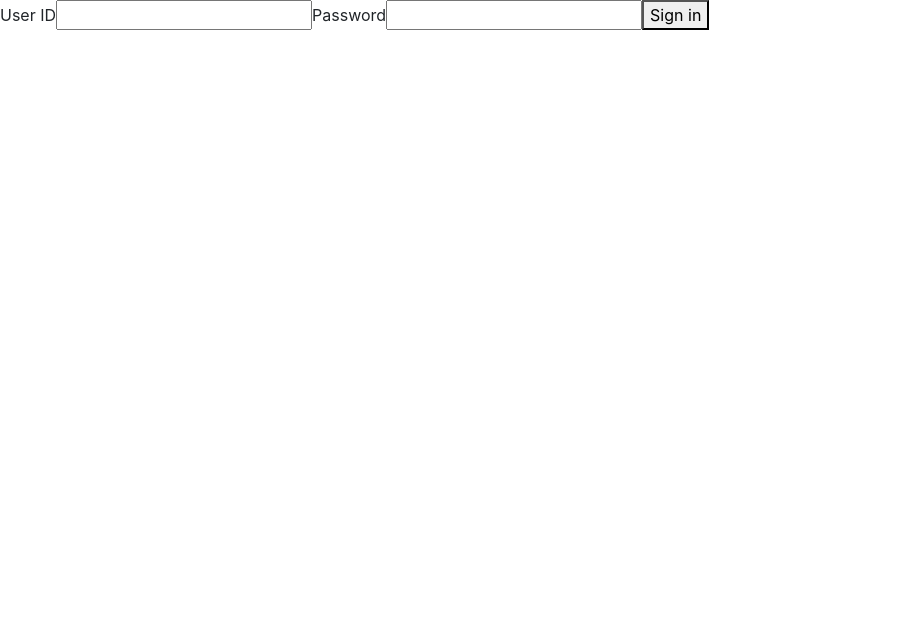
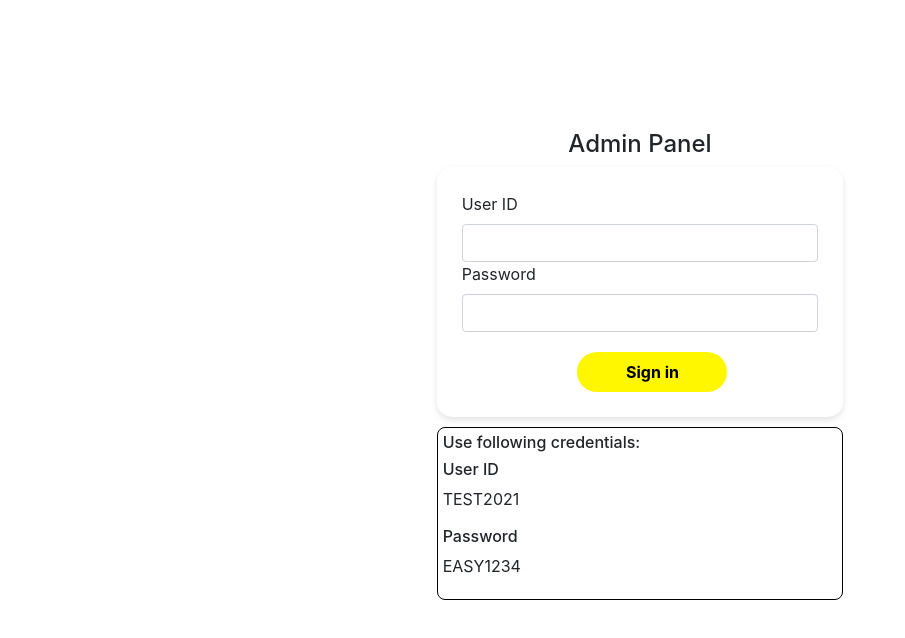
Before and after one commit to psimanta/zaynax-frontend, a React (Create React App) app: page /admin-login in a window 1280 px wide. Shown: the top 638 px of the page, without its empty margins (0-905 px from the left). Built offline with nearby package versions, Linux system fonts and the light colour scheme; no server answers.

Commit message:
Login Design

```diff
--- a/src/pages/AdminLogin.css
+++ b/src/pages/AdminLogin.css
@@ -0,0 +1,17 @@
+.form {
+    background-color: white;
+    padding: 25px;
+    box-shadow: 0px 3px 6px #0000001C;
+    border-radius: 15px;
+}
+
+.submit-btn {
+    margin-top: 20px;
+    width: 150px;
+    background-color: #FFF700;
+    color: black;
+    border-radius: 23px;
+    font-weight: bold;
+    border: none;
+    padding: 8px;
+}
--- a/src/pages/AdminLogin.js
+++ b/src/pages/AdminLogin.js
@@ -45,14 +45,26 @@ const AdminLogin = ({ history }) => {
     }
 
     return (
-        <div>
-            <form onSubmit={handleSubmit}>
-                <label htmlFor="username">User ID</label>
-                <input name="username" value={username} required onChange={handleChange} />
-                <label htmlFor="password">Password</label>
-                <input name="password" value={password} required onChange={handleChange} />
-                <button type="submit">Sign in</button>
-            </form>
+        <div style={{ paddingTop: "130px", }} className="row">
+            <div className="col-sm-4 offset-sm-4">
+                <center><h4>Admin Panel</h4></center>
+                <form onSubmit={handleSubmit} className="form">
+                    <label htmlFor="username">User ID</label>
+                    <input name="username" value={username} required onChange={handleChange} className="form-control" />
+                    <label htmlFor="password">Password</label>
+                    <input name="password" value={password} required onChange={handleChange} className="form-control" />
+                    <center><button type="submit" className="submit-btn">Sign in</button>
+                    </center>
+                </form>
+                <div style={{ borderRadius: "8px", border: "solid 1px black", padding: "5px", marginTop: "10px" }}>
+                    <h6>Use following credentials:</h6>
+                    <h6>User ID</h6>
+                    <p>TEST2021</p>
+                    <h6>Password</h6>
+                    <p>EASY1234</p>
+                </div>
+            </div>
+
         </div>
     )
 }
--- a/src/pages/UserLogin.js
+++ b/src/pages/UserLogin.js
@@ -1,5 +1,5 @@
 import { useState } from "react";
-import { withRouter, Redirect } from "react-router-dom";
+import { withRouter } from "react-router-dom";
 import Modal from "../components/Modal";
 import CheckCircleIcon from '@material-ui/icons/CheckCircle';
 import { USER_ENDPOINT } from "../utils/apiUrl";
@@ -54,13 +54,18 @@ const UserLogin = ({ history }) => {
                 <br /> Successfully
             </Modal>
             ) : ""}
-            <form onSubmit={handleSubmit}>
-                <label htmlFor="username">Number</label>
-                <input name="username" value={username} required onChange={handleChange} />
-                <label htmlFor="password">Password</label>
-                <input name="password" value={password} required onChange={handleChange} />
-                <button type="submit">Sign up</button>
-            </form>
+            <div className="row" style={{ paddingTop: "90px" }}>
+                <div className="col-sm-4 offset-sm-4">
+                    <form onSubmit={handleSubmit} className="form">
+                        <label htmlFor="username">Number</label>
+                        <input name="username" value={username} required onChange={handleChange} className="form-control" />
+                        <label htmlFor="password">Password</label>
+                        <input name="password" value={password} required onChange={handleChange} className="form-control" />
+                        <center><button type="submit" className="submit-btn">Sign up</button>
+                        </center>
+                    </form>
+                </div>
+            </div>
         </div>
     )
 }
```
